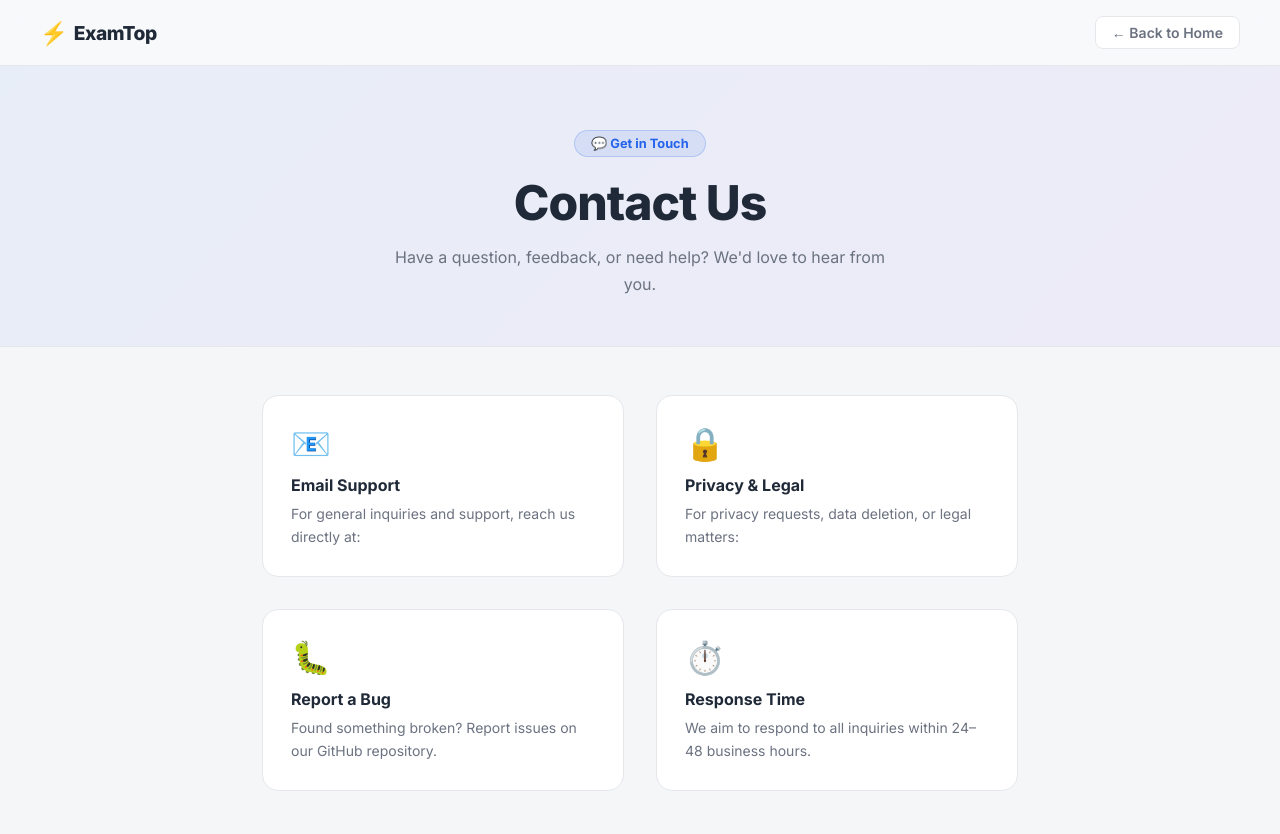
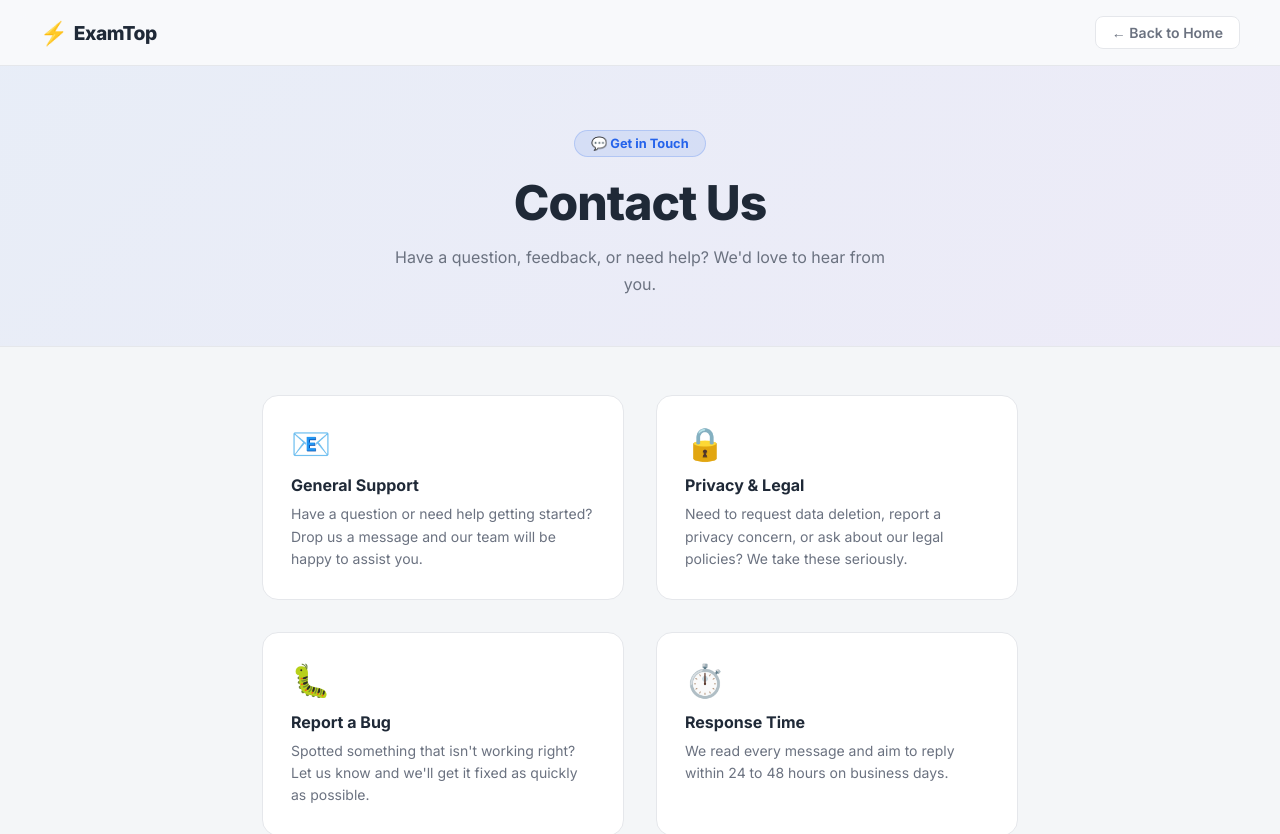
Before and after one commit to shamikhz/exam, a Next.js app: page /contact in a window 1280 px wide. Shown: the top 834 px of the page. Built offline with nearby package versions, Linux system fonts and the light colour scheme.

Commit message:
fix: improve contact card text readability

```diff
--- a/src/app/(legal)/contact/page.tsx
+++ b/src/app/(legal)/contact/page.tsx
@@ -45,9 +45,9 @@ export default function ContactPage() {
         <div className={styles.contactGrid}>
           <div className={styles.contactCard}>
             <div className={styles.contactIcon}>📧</div>
-            <div className={styles.contactCardTitle}>Email Support</div>
+            <div className={styles.contactCardTitle}>General Support</div>
             <div className={styles.contactCardText}>
-              For general inquiries and support, reach us directly at:
+              Have a question or need help getting started? Drop us a message and our team will be happy to assist you.
             </div>
           </div>
 
@@ -55,7 +55,7 @@ export default function ContactPage() {
             <div className={styles.contactIcon}>🔒</div>
             <div className={styles.contactCardTitle}>Privacy & Legal</div>
             <div className={styles.contactCardText}>
-              For privacy requests, data deletion, or legal matters:
+              Need to request data deletion, report a privacy concern, or ask about our legal policies? We take these seriously.
             </div>
           </div>
 
@@ -63,7 +63,7 @@ export default function ContactPage() {
             <div className={styles.contactIcon}>🐛</div>
             <div className={styles.contactCardTitle}>Report a Bug</div>
             <div className={styles.contactCardText}>
-              Found something broken? Report issues on our GitHub repository.
+              Spotted something that isn't working right? Let us know and we'll get it fixed as quickly as possible.
             </div>
           </div>
 
@@ -71,7 +71,7 @@ export default function ContactPage() {
             <div className={styles.contactIcon}>⏱️</div>
             <div className={styles.contactCardTitle}>Response Time</div>
             <div className={styles.contactCardText}>
-              We aim to respond to all inquiries within 24–48 business hours.
+              We read every message and aim to reply within 24 to 48 hours on business days.
             </div>
           </div>
         </div>
```
